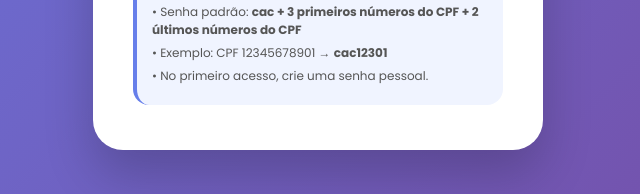
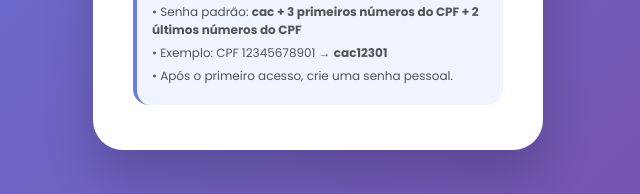
Before and after one commit to phmca/relatorios-engenharia, a plain HTML site: page index.html in a window 1280 px wide. Shown: the part 561-755 px from the top of the page, 322-962 px from the left. Drawn offline with Linux system fonts and the light colour scheme.

Commit message:
Update index.html

```diff
--- a/index.html
+++ b/index.html
@@ -371,7 +371,7 @@
                 const loginDiv = document.createElement('div');
                 loginDiv.className = 'login-modal';
                 loginDiv.id = 'loginScreen';
-                loginDiv.innerHTML = `<div class="login-card"><h2>🔐 Login</h2><p class="login-subtitle">Acesse o sistema de relatórios</p><input type="text" id="userLogin" class="login-input" placeholder="Usuário" autocomplete="off"><input type="password" id="userSenha" class="login-input" placeholder="Senha"><div class="checkbox-group"><input type="checkbox" id="showLoginSenha" onchange="togglePassword('userSenha', 'showLoginSenha')"><label for="showLoginSenha">Mostrar senha</label></div><button onclick="window.efetuarLogin()" class="login-btn">Entrar <i class="fas fa-arrow-right"></i></button><div id="loginMsg" class="error" style="color:red;"></div><div class="info-badge"><p><strong>ℹ️ Como funciona sua senha:</strong></p><p>• Senha padrão: <strong>cac + 3 primeiros números do CPF + 2 últimos números do CPF</strong></p><p>• Exemplo: CPF 12345678901 → <strong>cac12301</strong></p><p>• No primeiro acesso, crie uma senha pessoal.</p></div></div>`;
+                loginDiv.innerHTML = `<div class="login-card"><h2>🔐 Login</h2><p class="login-subtitle">Acesse o sistema de relatórios</p><input type="text" id="userLogin" class="login-input" placeholder="Usuário" autocomplete="off"><input type="password" id="userSenha" class="login-input" placeholder="Senha"><div class="checkbox-group"><input type="checkbox" id="showLoginSenha" onchange="togglePassword('userSenha', 'showLoginSenha')"><label for="showLoginSenha">Mostrar senha</label></div><button onclick="window.efetuarLogin()" class="login-btn">Entrar <i class="fas fa-arrow-right"></i></button><div id="loginMsg" class="error" style="color:red;"></div><div class="info-badge"><p><strong>ℹ️ Como funciona sua senha:</strong></p><p>• Senha padrão: <strong>cac + 3 primeiros números do CPF + 2 últimos números do CPF</strong></p><p>• Exemplo: CPF 12345678901 → <strong>cac12301</strong></p><p>• Após o primeiro acesso, crie uma senha pessoal.</p></div></div>`;
                 document.body.appendChild(loginDiv);
             }
 
```
